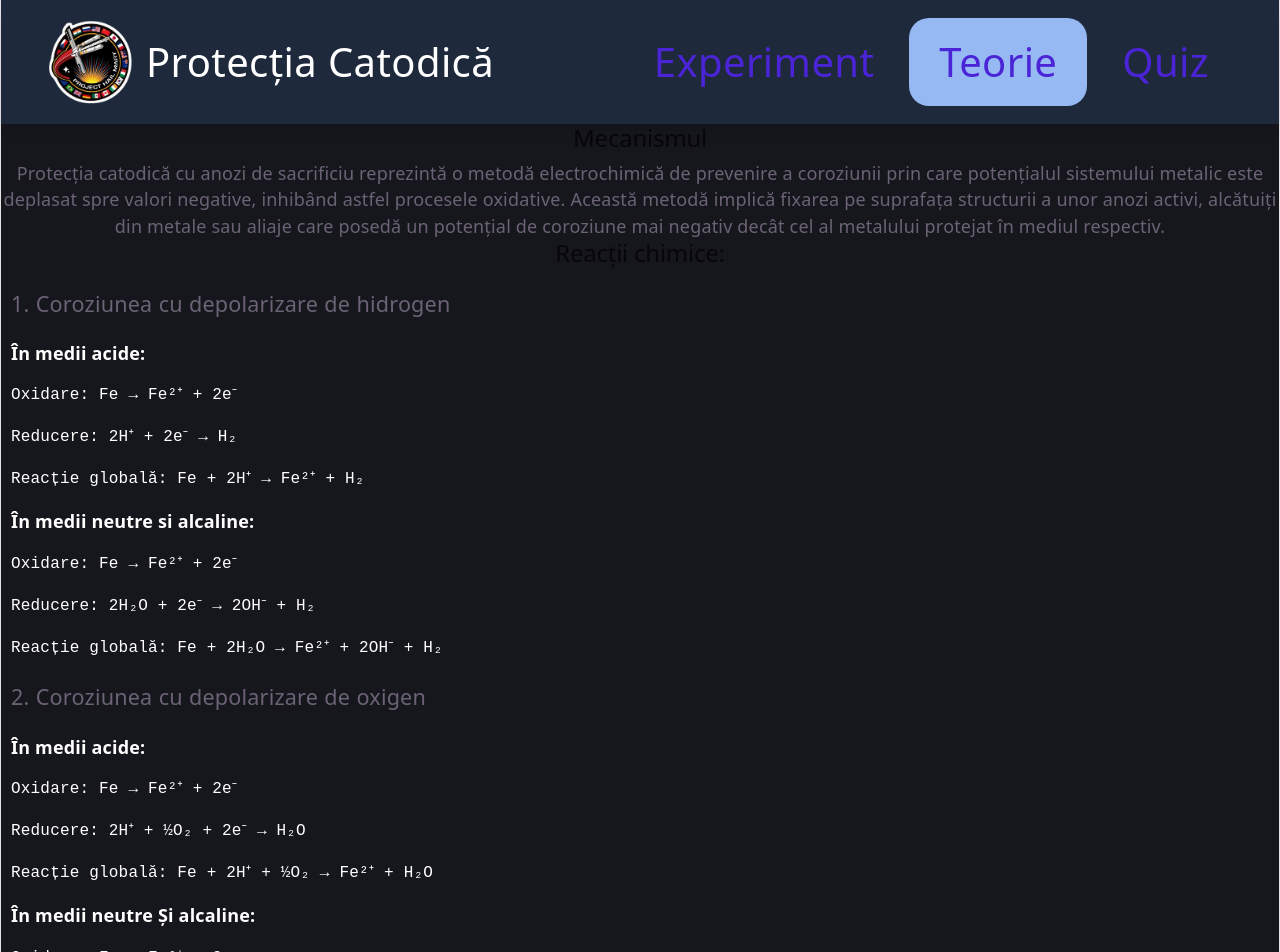
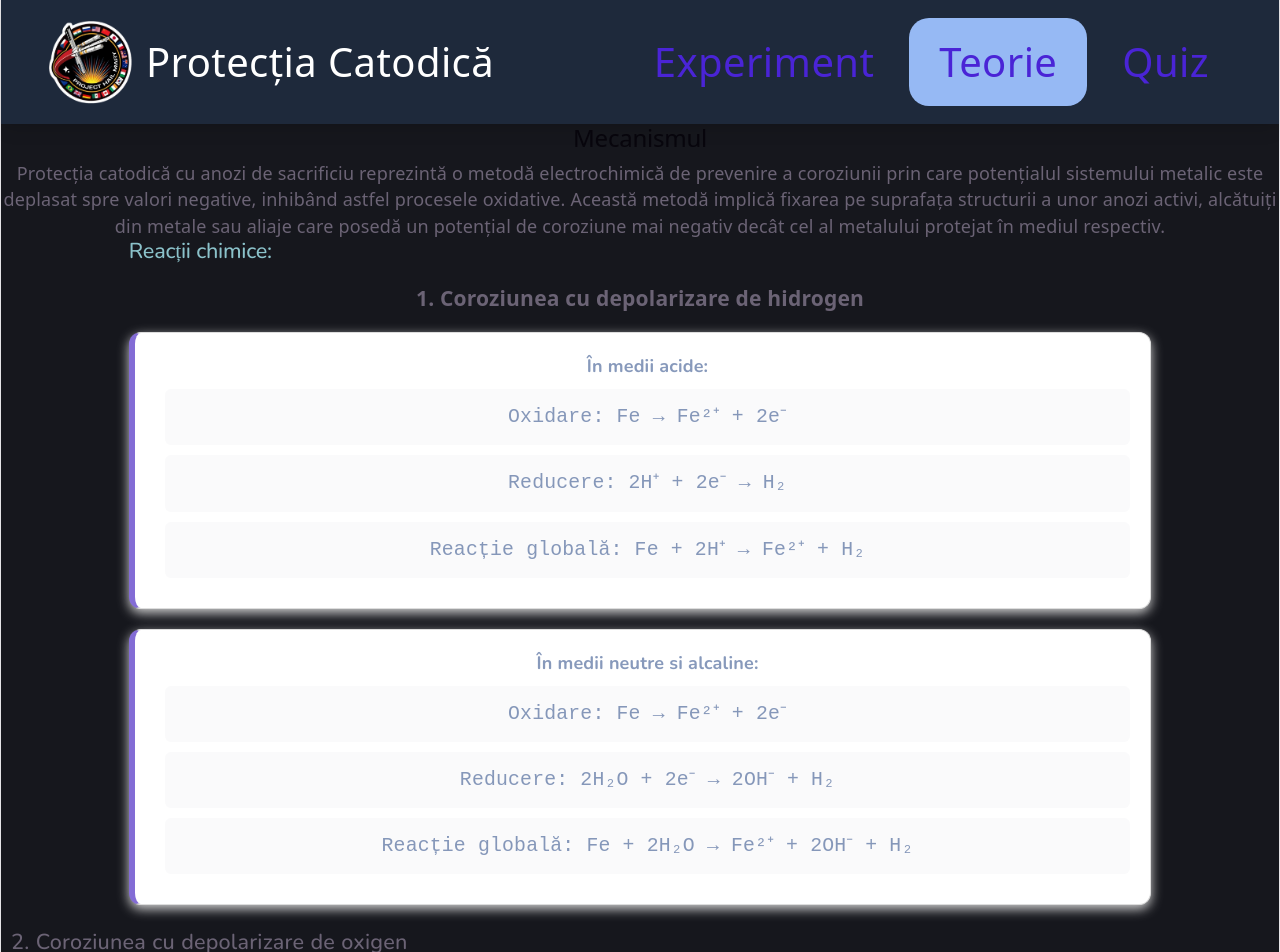
Before and after one commit to mimenschi/proiect_chimie, a React (Vite) app in the folder protectia-catodica/: page /teorie in a window 1280 px wide. Shown: the top 952 px of the page. Built offline with nearby package versions, Linux system fonts and the light colour scheme.

Commit message:
Add:bule reactii

```diff
--- a/protectia-catodica/src/index.css
+++ b/protectia-catodica/src/index.css
@@ -136,42 +136,6 @@ body {
   z-index: 1000;
   position: sticky;
   top: 0;
-}
-
-
-
-/*COMPONENTE TEXT*/
-
-.titlu{
-  text-align: left;
-  padding-left: 10px;
-}
-
-
-.textTeorie{
-  line-height: 30px;
-  font-size: larger;
-  font-weight: 500;
-  word-spacing: 0.5px;
-  text-align: left;
-  padding-left: 10px;
-  padding-right: 5px;
-}
-
-
-.textReactii{
-  padding-left: 10px;
-  text-align: left;
-  font-size: large;
-  font-weight: 500;
-  color: white;
-}
-
-.titluReactie{
-  text-align: center;
-  font-size: larger;
-  font-weight: 600;
-  color: white;
 }
 
 /*IMAGE STYLE*/
--- a/protectia-catodica/src/pages/Teorie.jsx
+++ b/protectia-catodica/src/pages/Teorie.jsx
@@ -9,59 +9,49 @@ function Teorie() {
       <h2>Mecanismul</h2>
       <p>Protecția catodică cu anozi de sacrificiu reprezintă o metodă electrochimică de prevenire a coroziunii prin care potențialul sistemului metalic este deplasat spre valori negative, inhibând astfel procesele oxidative. Această metodă implică fixarea pe suprafața structurii a unor anozi activi, alcătuiți din metale sau aliaje care posedă un potențial de coroziune mai negativ decât cel al metalului protejat în mediul respectiv.</p>
 
-      <h2>Reacții chimice:</h2>
-      <div>
-        <h3 className='textTeorie'>1. Coroziunea cu depolarizare de hidrogen</h3>
+      <div className='reactii'>
+        <h2 className='titlu'>Reacții chimice:</h2>
+        <h3 className='titlureactie'>1. Coroziunea cu depolarizare de hidrogen</h3>
+
+        <div className='reactii-bula'>
           <div className='textReactii'>
             <strong>În medii acide:</strong>
-          <pre>
-            Oxidare: Fe → Fe²⁺ + 2e⁻
-          </pre>
-          <pre>
-            Reducere: 2H⁺ + 2e⁻ → H₂
-          </pre>
-          <pre>
-            Reacție globală: Fe + 2H⁺ → Fe²⁺ + H₂
-          </pre>
-
-          <strong>În medii neutre si alcaline:</strong>
-          <pre>
-            Oxidare: Fe → Fe²⁺ + 2e⁻
-          </pre>
-          <pre>
-            Reducere: 2H₂O + 2e⁻ → 2OH⁻ + H₂
-          </pre>
-          <pre>
-            Reacție globală: Fe + 2H₂O → Fe²⁺ + 2OH⁻ + H₂
-          </pre>
+            <pre>Oxidare: Fe → Fe²⁺ + 2e⁻</pre>
+            <pre>Reducere: 2H⁺ + 2e⁻ → H₂</pre>
+            <pre>Reacție globală: Fe + 2H⁺ → Fe²⁺ + H₂</pre>
           </div>
         </div>
 
-      <div>
+        <div className='reactii-bula'>
+          <div className='textReactii'>
+            <strong>În medii neutre si alcaline:</strong>
+            <pre>Oxidare: Fe → Fe²⁺ + 2e⁻</pre>
+            <pre>Reducere: 2H₂O + 2e⁻ → 2OH⁻ + H₂</pre>
+            <pre>Reacție globală: Fe + 2H₂O → Fe²⁺ + 2OH⁻ + H₂</pre>
+          </div>
+        </div>
+
         <h3 className='textTeorie'>2. Coroziunea cu depolarizare de oxigen</h3>
+        <div className='reactii-bula'>
           <div className='textReactii'>
             <strong>În medii acide:</strong>
-          <pre>
-            Oxidare: Fe → Fe²⁺ + 2e⁻
-          </pre>
-          <pre>
-            Reducere: 2H⁺ + ½O₂ + 2e⁻ → H₂O
-          </pre>
-          <pre>
-            Reacție globală: Fe + 2H⁺ + ½O₂ → Fe²⁺ + H₂O
-          </pre>
+            <pre>Oxidare: Fe → Fe²⁺ + 2e⁻</pre>
+            <pre>Reducere: 2H⁺ + ½O₂ + 2e⁻ → H₂O</pre>
+            <pre>Reacție globală: Fe + 2H⁺ + ½O₂ → Fe²⁺ + H₂O</pre>
+          </div>
+        </div>
 
+        <div className='reactii-bula'>
+          <div className='textReactii'>
           <strong>În medii neutre Și alcaline:</strong>
-          <pre>
-            Oxidare: Fe → Fe²⁺ + 2e⁻
-          </pre>
-          <pre>
-            Reducere: H₂O + ½O₂ + 2e⁻ → 2OH⁻
-          </pre>
-          <pre>
-            Reacție globală: Fe + H₂O + ½O₂ → Fe(OH)₂
-          </pre>
+          <pre>Oxidare: Fe → Fe²⁺ + 2e⁻</pre>
+          <pre>Reducere: H₂O + ½O₂ + 2e⁻ → 2OH⁻</pre>
+          <pre>Reacție globală: Fe + H₂O + ½O₂ → Fe(OH)₂</pre>
         </div>
+      </div>
+
+
+
 
       <h2>Aparatura și substanțele necesare</h2>
       <ul>
@@ -172,7 +162,7 @@ function Teorie() {
         Un metal <b><i>M</i></b> este considerat anod de sacrificiu pentru fier dacă potențialul sistemului asociat <b><i>Fe+M</i></b> este mai negativ decât potențialul fierului singur în acel mediu.
         Dacă potențialul este mai puțin negativ, metalul respectiv nu oferă protecție.
       </p>
-      </div>
+    </div >
       <Footer />
     </>
   );
--- a/protectia-catodica/src/pages/TeorieStyle.css
+++ b/protectia-catodica/src/pages/TeorieStyle.css
@@ -1,9 +1,74 @@
 @import url('https://fonts.googleapis.com/css2?family=Nunito:ital,wght@0,200..1000;1,200..1000&display=swap');
+
+
+/*REACTII*/
+.reactii-bula{
+    background-color: #ffffff;
+    border: 1px solid #ddd;
+    border-left: 6px solid #836cd5;
+    border-radius: 12px;
+    padding: 20px;
+    margin: 20px 10%;
+    box-shadow: 0 4px 12px #ddddddf1;
+}
+
+.titlu{
+  text-align: left;
+  padding-left: 10%;
+  font-family: "Nunito";
+  font-size: larger;
+  color: #8bc2ca;
+}
+
+.titluReactie{
+  text-align: left;
+  padding-left: 10%;
+  font-size: larger;
+  font-weight: 600;
+  font-family: "Nunito";
+  color: rgb(255, 255, 255);
+  margin-top: 20px;
+}
+
+
+.textTeorie{
+  line-height: 30px;
+  font-size: larger;
+  font-weight: 500;
+  font-family: "Nunito";
+  word-spacing: 0.5px;
+  text-align: left;
+  padding-left: 10px;
+  padding-right: 5px;
+}
+
+
+.textReactii{
+  padding-left: 10px;
+  /*text-align: left;*/
+  font-size: large;
+  font-family: "Nunito";
+  font-weight: 500;
+  color: rgba(53, 82, 141, 0.594);
+}
+
+pre{
+    background-color: #f8f9fab7;
+    padding: 15px;
+    border-radius: 6px;
+    margin: 10px 0;
+    font-family: "Courier New", monospace;
+    font-size: 1.1rem;
+    overflow-x: auto;
+}
+
+
+/*TABEL*/
 
 .table-container{
     margin: 40px auto;
     width: 90%;
-    max-width: 500px;
+    max-width: 800px;
     border-radius: 15px;
     overflow: hidden;
     border: 1px solid #ddd;
@@ -21,7 +86,7 @@ thead tr{
 
 thead th{
     color: white;
-    padding: 20px;
+    padding: 18px;
     font-size: 1.2rem;
     font-family: "Nunito";
     font-weight: bold;
```
Lines whose indentation alone changed are shown as unchanged.
